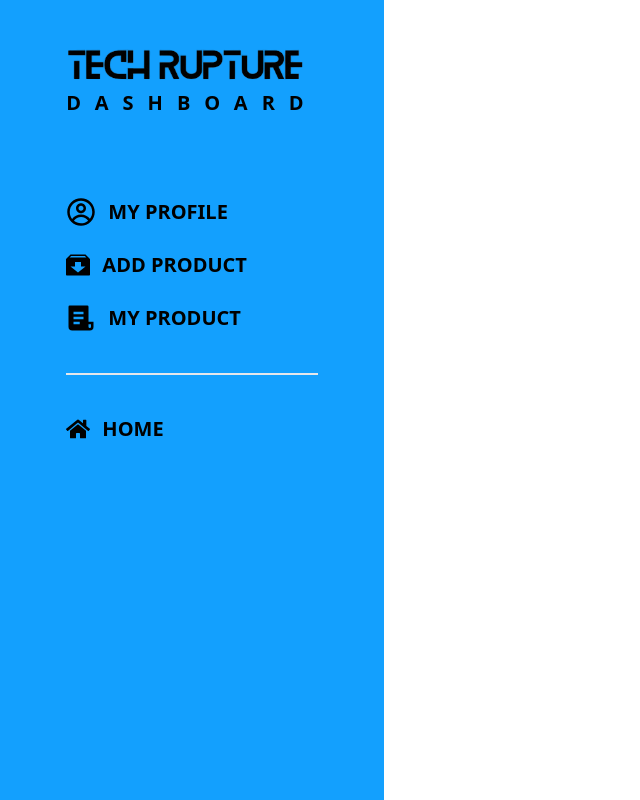
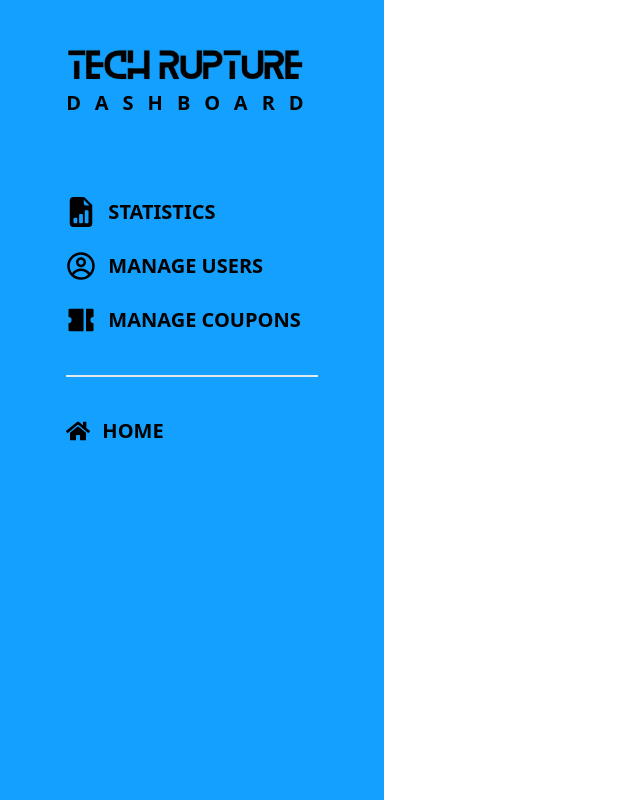
Before and after one commit to mdnoble1/tech-rupture-client, a React (Vite) app: page /dashboard in a window 1280 px wide. Shown: the top 800 px of the page, without its empty margins (0-640 px from the left). Built offline with nearby package versions, Linux system fonts and the light colour scheme; no server answers; sample sign-in values are in the browser's storage.

Commit message:
added routes for admin in dashboard

```diff
--- a/src/pages/dashboard/Shared/Sidebar/Sidebar.jsx
+++ b/src/pages/dashboard/Shared/Sidebar/Sidebar.jsx
@@ -4,8 +4,12 @@ import { RiFileList3Fill } from "react-icons/ri";
 import { ImBoxAdd } from "react-icons/im";
 import logo from "../../../../assets/logo1.png";
 import { CgProfile } from "react-icons/cg";
+import { BsFillFileEarmarkBarGraphFill } from "react-icons/bs";
+import { RiCoupon2Fill } from "react-icons/ri";
 
 const Sidebar = () => {
+  const isAdmin = true;
+
   return (
     <div className="md:w-52 lg:w-96 bg-[#13a0fe] flex justify-center h-[1000px] min-h-full">
       <ul className="mt-6 lg:mt-12">
@@ -21,6 +25,49 @@ const Sidebar = () => {
             DASHBOARD
           </p>
         </div>
+        {isAdmin ? (
+          <div>
+            <li className="mb-6">
+              <NavLink
+                to="/dashboard/profile"
+                className={({ isActive }) =>
+                  isActive
+                    ? `text-white flex items-center gap-3 font-bold cinzel text-xs lg:text-xl uppercase`
+                    : `text-black flex items-center gap-3 font-bold cinzel text-xs lg:text-xl uppercase`
+                }
+              >
+                <BsFillFileEarmarkBarGraphFill className="lg:text-3xl"></BsFillFileEarmarkBarGraphFill>{" "}
+                Statistics
+              </NavLink>
+            </li>
+            <li className="mb-6">
+              <NavLink
+                to="/dashboard/addProduct"
+                className={({ isActive }) =>
+                  isActive
+                    ? `text-white flex items-center gap-3 font-bold cinzel text-xs lg:text-xl uppercase`
+                    : `text-black flex items-center gap-3 font-bold cinzel text-xs lg:text-xl uppercase`
+                }
+              >
+                <CgProfile className="lg:text-3xl"></CgProfile> Manage Users
+              </NavLink>
+            </li>
+            <li className="mb-10">
+              <NavLink
+                to="/dashboard/myProduct"
+                className={({ isActive }) =>
+                  isActive
+                    ? `text-white flex items-center gap-3 font-bold cinzel text-xs lg:text-xl uppercase`
+                    : `text-black flex items-center gap-3 font-bold cinzel text-xs lg:text-xl uppercase`
+                }
+              >
+                <RiCoupon2Fill className="lg:text-3xl"></RiCoupon2Fill> Manage
+                Coupons
+              </NavLink>
+            </li>
+          </div>
+        ) : (
+          <div>
             <li className="mb-6">
               <NavLink
                 to="/dashboard/profile"
@@ -58,8 +105,12 @@ const Sidebar = () => {
                 Product
               </NavLink>
             </li>
+          </div>
+        )}
 
         <div className="border text-white w-full mb-10"></div>
+
+        {/* shared  */}
         <li className="mb-6">
           <NavLink
             to="/"
--- a/src/pages/dashboard/Shared/Topbar/Topbar.jsx
+++ b/src/pages/dashboard/Shared/Topbar/Topbar.jsx
@@ -5,8 +5,12 @@ import { CgProfile } from "react-icons/cg";
 import { ImBoxAdd } from "react-icons/im";
 import { RiFileList3Fill } from "react-icons/ri";
 import { FaHome } from "react-icons/fa";
+import { BsFillFileEarmarkBarGraphFill } from "react-icons/bs";
+import { RiCoupon2Fill } from "react-icons/ri";
 
 const Topbar = () => {
+  const isAdmin = true;
+
   return (
     <div className="navbar bg-[#13a0fe] p-4">
       <div className="navbar-start">
@@ -19,44 +23,90 @@ const Topbar = () => {
             <HiMenuAlt1 />
           </div>
           <ul className="menu menu-sm dropdown-content mt-3 z-[1] p-2 shadow bg-base-100 border-2 border-[#13a0fe] rounded-box w-52">
-            <li className="mb-2">
+            {isAdmin ? (
+              <div>
+                <li className="mb-6">
                   <NavLink
-                to="/dashboard/userHome"
+                    to="/dashboard/profile"
                     className={({ isActive }) =>
                       isActive
-                    ? `text-[#13a0fe] flex items-center gap-3 font-bold uppercase`
-                    : `text-black flex items-center gap-3 font-bold uppercase`
+                        ? `text-white flex items-center gap-3 font-bold cinzel text-xs lg:text-xl uppercase`
+                        : `text-black flex items-center gap-3 font-bold cinzel text-xs lg:text-xl uppercase`
                     }
                   >
-                <CgProfile className="text-2xl"></CgProfile>MY Profile
+                    <BsFillFileEarmarkBarGraphFill className="lg:text-3xl"></BsFillFileEarmarkBarGraphFill>{" "}
+                    Statistics
                   </NavLink>
                 </li>
-            <li className="mb-2">
+                <li className="mb-6">
                   <NavLink
-                to="/dashboard/reservation"
+                    to="/dashboard/addProduct"
                     className={({ isActive }) =>
                       isActive
-                    ? `text-[#13a0fe] flex items-center gap-3 font-bold uppercase`
-                    : `text-black flex items-center gap-3 font-bold uppercase`
+                        ? `text-white flex items-center gap-3 font-bold cinzel text-xs lg:text-xl uppercase`
+                        : `text-black flex items-center gap-3 font-bold cinzel text-xs lg:text-xl uppercase`
                     }
                   >
-                <ImBoxAdd className="text-xl"> </ImBoxAdd> Add Product
+                    <CgProfile className="lg:text-3xl"></CgProfile> Manage Users
                   </NavLink>
                 </li>
-            <li className="mb-4">
+                <li className="mb-10">
                   <NavLink
                     to="/dashboard/myProduct"
                     className={({ isActive }) =>
                       isActive
-                    ? `text-[#13a0fe] flex items-center gap-3 font-bold uppercase`
-                    : `text-black flex items-center gap-3 font-bold uppercase`
+                        ? `text-white flex items-center gap-3 font-bold cinzel text-xs lg:text-xl uppercase`
+                        : `text-black flex items-center gap-3 font-bold cinzel text-xs lg:text-xl uppercase`
                     }
                   >
-                <RiFileList3Fill className="text-2xl"></RiFileList3Fill> My
-                Product
+                    <RiCoupon2Fill className="lg:text-3xl"></RiCoupon2Fill>{" "}
+                    Manage Coupons
                   </NavLink>
                 </li>
+              </div>
+            ) : (
+              <div>
+                <li className="mb-6">
+                  <NavLink
+                    to="/dashboard/profile"
+                    className={({ isActive }) =>
+                      isActive
+                        ? `text-white flex items-center gap-3 font-bold cinzel text-xs lg:text-xl uppercase`
+                        : `text-black flex items-center gap-3 font-bold cinzel text-xs lg:text-xl uppercase`
+                    }
+                  >
+                    <CgProfile className="lg:text-3xl"></CgProfile>MY Profile
+                  </NavLink>
+                </li>
+                <li className="mb-6">
+                  <NavLink
+                    to="/dashboard/addProduct"
+                    className={({ isActive }) =>
+                      isActive
+                        ? `text-white flex items-center gap-3 font-bold cinzel text-xs lg:text-xl uppercase`
+                        : `text-black flex items-center gap-3 font-bold cinzel text-xs lg:text-xl uppercase`
+                    }
+                  >
+                    <ImBoxAdd className="lg:text-2xl"> </ImBoxAdd> Add Product
+                  </NavLink>
+                </li>
+                <li className="mb-10">
+                  <NavLink
+                    to="/dashboard/myProduct"
+                    className={({ isActive }) =>
+                      isActive
+                        ? `text-white flex items-center gap-3 font-bold cinzel text-xs lg:text-xl uppercase`
+                        : `text-black flex items-center gap-3 font-bold cinzel text-xs lg:text-xl uppercase`
+                    }
+                  >
+                    <RiFileList3Fill className="lg:text-3xl"></RiFileList3Fill>{" "}
+                    My Product
+                  </NavLink>
+                </li>
+              </div>
+            )}
             <div className="border border-[#13a0fe] w-11/12 mx-auto mb-4"></div>
+            {/* shared  */}
             <li className="mb-6">
               <NavLink
                 to="/"
```
Lines whose indentation alone changed are shown as unchanged.
